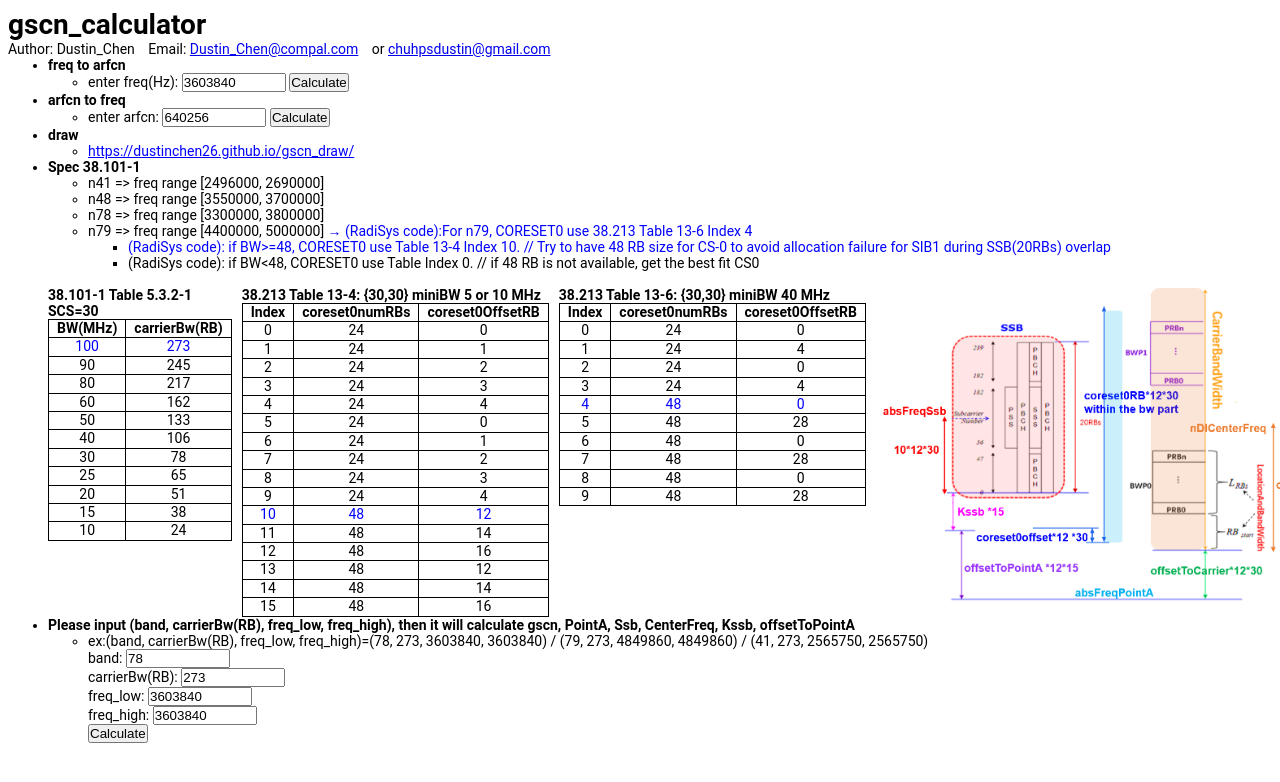
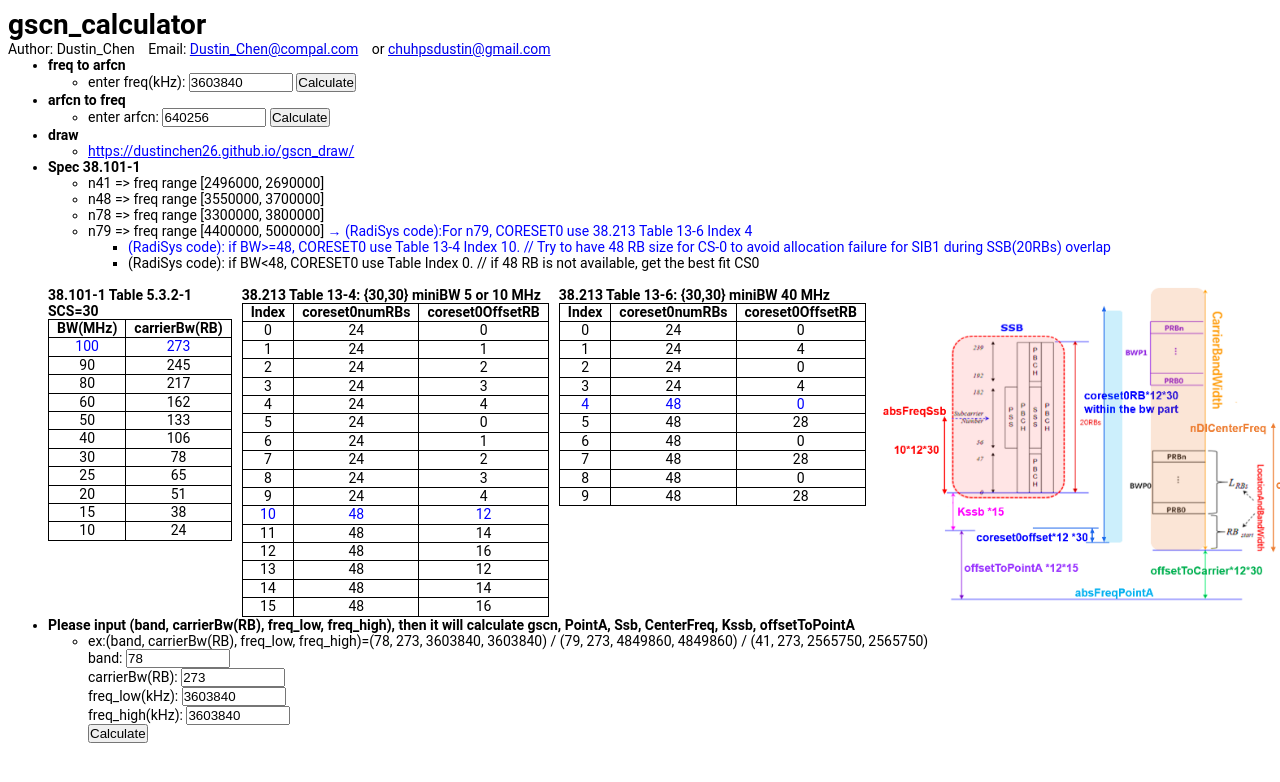
Before and after one commit to dustinchen26/gscn_calculator, a plain HTML site: page index.html in a window 1280 px wide. Shown: the top 782 px of the page. Drawn offline with Linux system fonts and the light colour scheme.

Commit message:
fix the freq unit kHz

```diff
--- a/index.html
+++ b/index.html
@@ -552,7 +552,7 @@ console.log("nrBandIndex=", nrBandIndex);
       <strong>freq to arfcn</strong>
       <ul>
 		<li>
-			<label for="freq1">enter freq(Hz):</label>
+			<label for="freq1">enter freq(kHz):</label>
 			<input type="text" id="freq1" value="3603840">
 			<button onclick="calculateFreqToARFCN()">Calculate</button>
 			<p id="result1"></p>
@@ -836,10 +836,10 @@ console.log("nrBandIndex=", nrBandIndex);
     <input type="number" id="carrierBw" value="273" name="carrierBw" min="0" max="1000" ><br>
 
 
-    <label for="freq_low">freq_low:</label>
+    <label for="freq_low">freq_low(kHz):</label>
     <input type="number" id="freq_low" value="3603840" name="freq_low" min="0" max="100000000"><br>
 
-	<label for="freq_high">freq_high:</label>
+	<label for="freq_high">freq_high(kHz):</label>
     <input type="number" id="freq_high" value="3603840" name="freq_high" min="0" max="100000000"><br>
 
     <button onclick="calculate()">Calculate</button>
```
